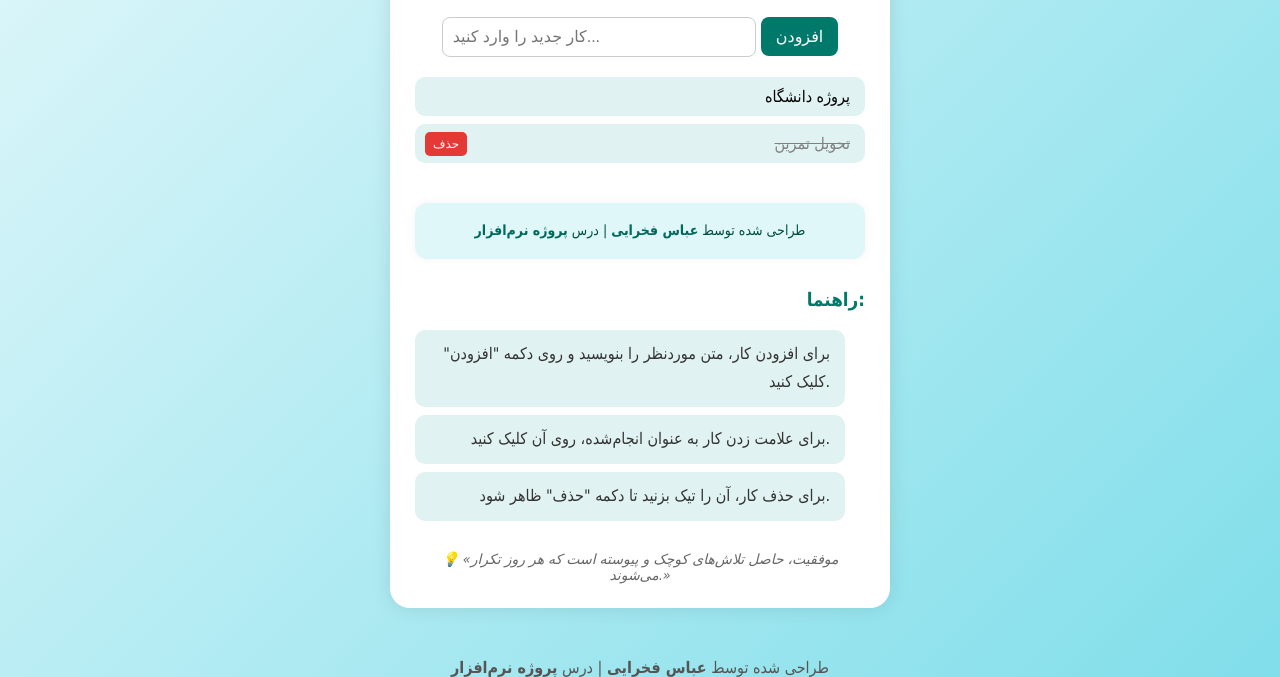
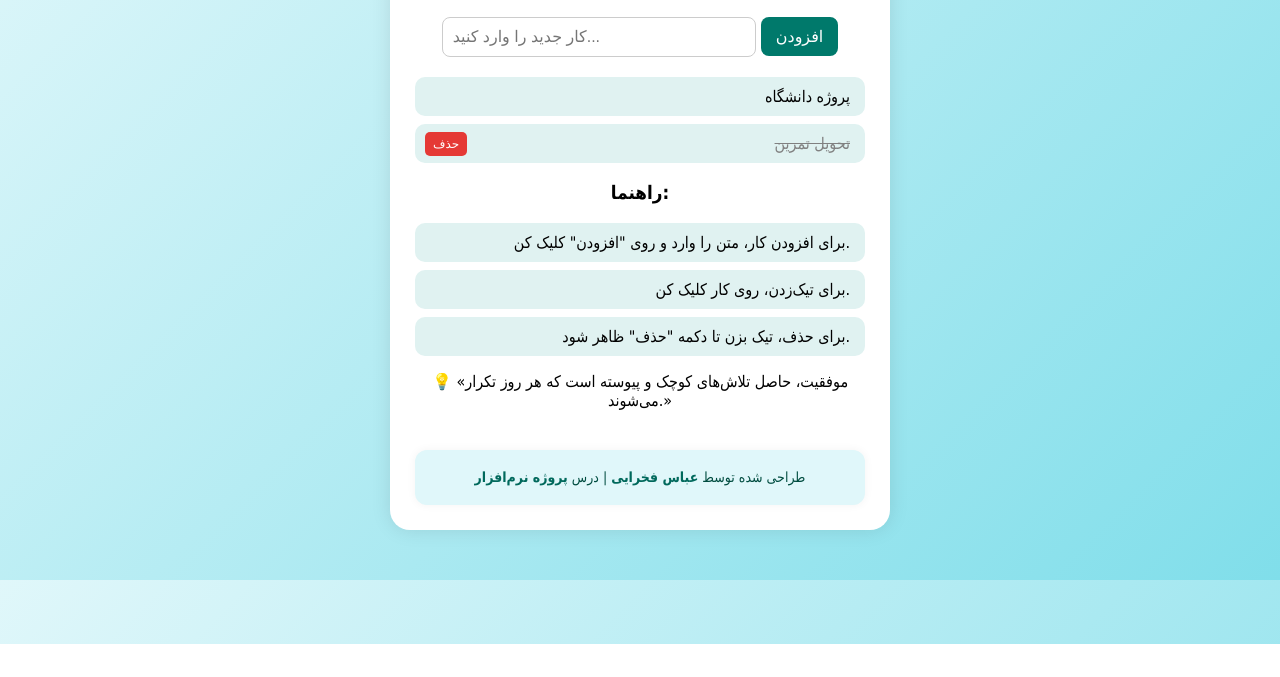
Before and after one commit to abbasTtBoy1235/ChelseaFanNoob, a plain HTML site: page index.html in a window 1280 px wide. Shown: the part 156-833 px from the top of the page. After the commit the page ends 800 px from the top, so only its background shows below. Drawn offline with Linux system fonts and the light colour scheme.

Commit message:
Update index.html

```diff
--- a/index.html
+++ b/index.html
@@ -1,4 +1,3 @@
-
 <!DOCTYPE html>
 <html lang="fa">
 <head>
@@ -15,33 +14,27 @@
     <button onclick="addTask()">افزودن</button>
     <ul id="taskList"></ul>
 
-    <footer class="footer-box">
-  طراحی شده توسط <strong>عباس فخرایی</strong> | درس <strong>پروژه نرم‌افزار</strong>
-    </footer>
-    <div class="info-box" style="margin-top: 30px; text-align: right;">
-      <h3 style="color: #00796b;">راهنما:</h3>
-      <ul style="font-size: 14px; color: #333; padding-right: 20px; line-height: 1.8;">
-        <li>برای افزودن کار، متن موردنظر را بنویسید و روی دکمه "افزودن" کلیک کنید.</li>
-        <li>برای علامت زدن کار به عنوان انجام‌شده، روی آن کلیک کنید.</li>
-        <li>برای حذف کار، آن را تیک بزنید تا دکمه "حذف" ظاهر شود.</li>
+    <div class="info-box">
+      <h3>راهنما:</h3>
+      <ul>
+        <li>برای افزودن کار، متن را وارد و روی "افزودن" کلیک کن.</li>
+        <li>برای تیک‌زدن، روی کار کلیک کن.</li>
+        <li>برای حذف، تیک بزن تا دکمه "حذف" ظاهر شود.</li>
       </ul>
     </div>
 
-    <div class="quote-box" style="margin-top: 30px; font-size: 14px; font-style: italic; color: #666;">
+    <div class="quote-box">
       💡 «موفقیت، حاصل تلاش‌های کوچک و پیوسته است که هر روز تکرار می‌شوند.»
     </div>
+
+    <!-- ✅ فوتر داخل container -->
+    <footer class="footer-box">
+      طراحی شده توسط <strong>عباس فخرایی</strong> | درس <strong>پروژه نرم‌افزار</strong>
+    </footer>
   </div>
 
-  <footer style="margin-top: 50px; text-align: center; color: #555;">
-    طراحی شده توسط <strong>عباس فخرایی</strong> | درس <strong>پروژه نرم‌افزار</strong>
-  </footer>
-
   <script>
-    localStorage.setItem("tasks", JSON.stringify([
-      {text: "پروژه دانشگاه", done: false},
-      {text: "تحویل تمرین", done: true}
-    ]));
-
+    // نمایش تاریخ و ساعت زنده
     function updateDateTime() {
       const now = new Date();
       const dateTimeStr = now.toLocaleString("fa-IR", {hour12: false});
@@ -49,6 +42,12 @@
     }
     setInterval(updateDateTime, 1000);
     updateDateTime();
+
+    // تسک‌های تستی
+    localStorage.setItem("tasks", JSON.stringify([
+      {text: "پروژه دانشگاه", done: false},
+      {text: "تحویل تمرین", done: true}
+    ]));
   </script>
 
   <script src="script.js"></script>
```
